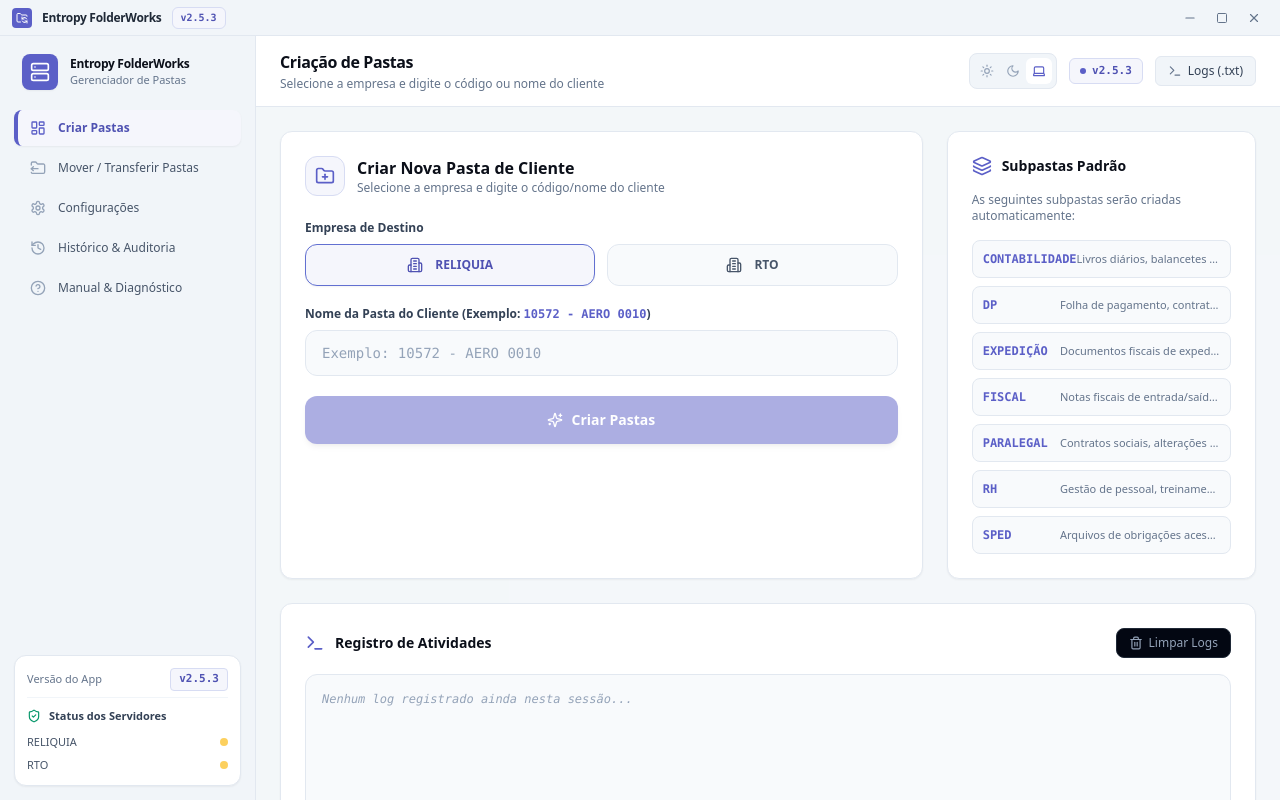
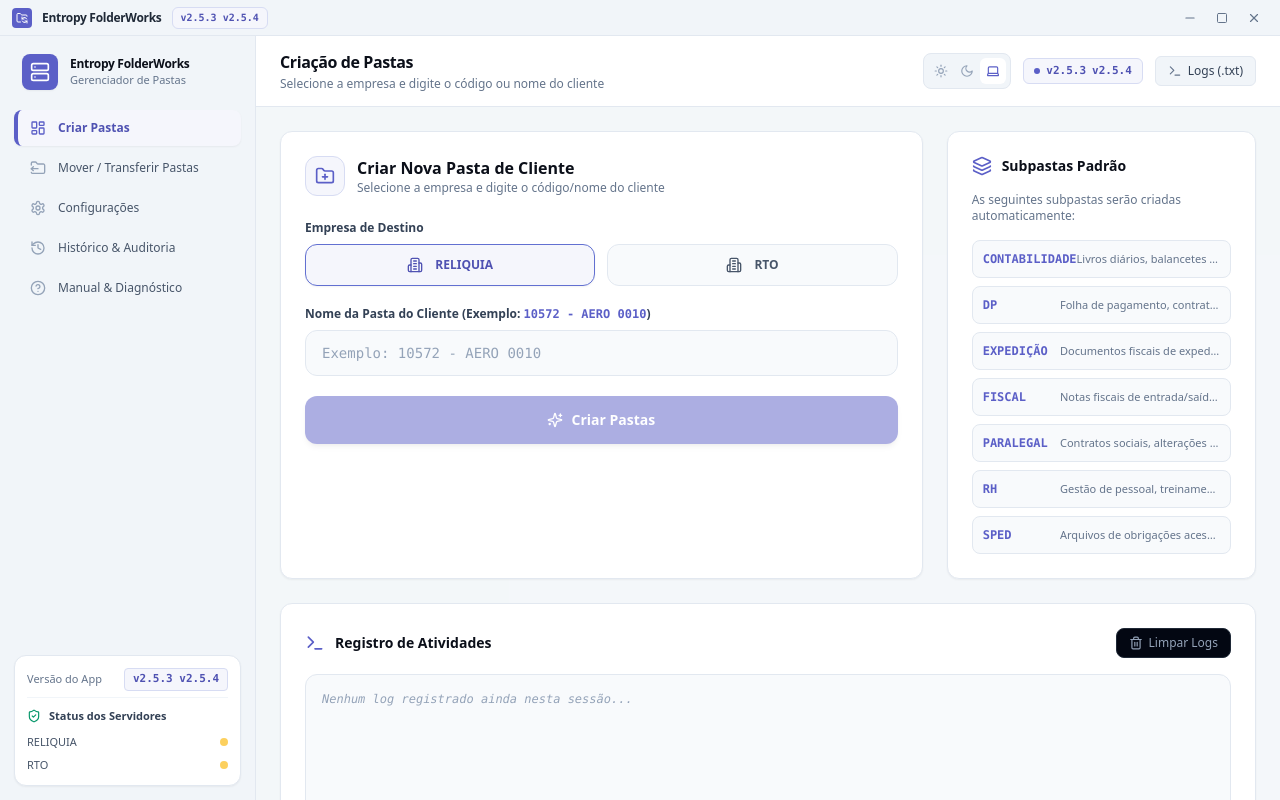
Before and after one commit to aabdalaa/FolderWorks, a React (Vite) app: page / in a window 1280 px wide. Built offline with nearby package versions, Linux system fonts and the light colour scheme.

Commit message:
fix: optimize build pipeline with ASAR and strict exclusions, reduce MSI size v2.5.4

```diff
--- a/src/components/layout/Header.tsx
+++ b/src/components/layout/Header.tsx
@@ -60,6 +60,7 @@ export const Header: React.FC<HeaderProps> = ({ title, subtitle, onOpenLogs, the
         <div className="flex items-center gap-1.5 px-2.5 py-1 rounded-md bg-teams-50 dark:bg-teams-950 border border-teams-200 dark:border-teams-800 text-[11px] text-teams-700 dark:text-teams-300 font-mono font-bold">
           <span className="w-1.5 h-1.5 rounded-full bg-teams-600 dark:bg-teams-400" />
           <span>v2.5.3</span>
+          <span>v2.5.4</span>
         </div>
 
         {/* Open Logs Button */}
--- a/src/components/layout/Sidebar.tsx
+++ b/src/components/layout/Sidebar.tsx
@@ -62,6 +62,7 @@ export const Sidebar: React.FC<SidebarProps> = ({ activeTab, onSelectTab, reliqu
           <span className="text-[11px] font-medium text-slate-500 dark:text-slate-400">Versão do App</span>
           <span className="text-[11px] font-mono font-bold text-teams-700 dark:text-teams-300 bg-teams-50 dark:bg-teams-950 px-2 py-0.5 rounded border border-teams-200 dark:border-teams-800">
             v2.5.3
+            v2.5.4
           </span>
         </div>
 
--- a/src/components/layout/TitleBar.tsx
+++ b/src/components/layout/TitleBar.tsx
@@ -15,6 +15,7 @@ export const TitleBar: React.FC<TitleBarProps> = ({ isLocked = false }) => {
         <span className="font-bold text-xs tracking-tight text-slate-800 dark:text-white">Entropy FolderWorks</span>
         <span className="text-[10px] px-2 py-0.5 rounded-md bg-teams-50 dark:bg-teams-950 text-teams-700 dark:text-teams-300 border border-teams-200 dark:border-teams-800 font-mono font-bold">
           v2.5.3
+          v2.5.4
         </span>
       </div>
 
```
Also changed, not shown: package.json (+4 -4 lines), 3 other files (tests, documents, lock files or other folders).
